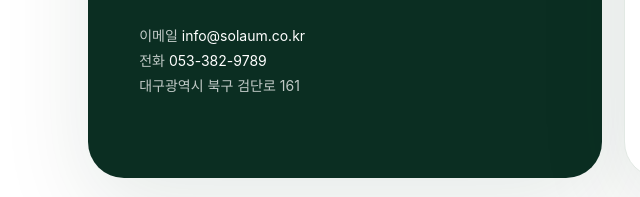
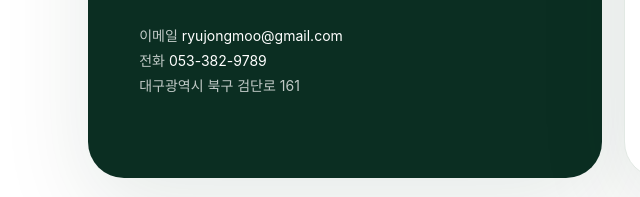
Before and after one commit to arty1976/solaum-site, a plain HTML site: page index.html in a window 1280 px wide. Shown: the part 11467-11664 px from the top of the page, 0-640 px from the left. Drawn offline with Linux system fonts and the light colour scheme; a web font is replaced by a local one.

Commit message:
문의 메일 주소를 임시로 대표 지메일로 변경
회사 메일(info@solaum.co.kr) 개설 전까지 문의 버튼, 문의 양식, 푸터 연락처가
ryujongmoo@gmail.com으로 연결되도록 변경 (한국어·영어 공통).

Co-Authored-By: Claude Opus 5.5 <noreply@anthropic.com>
Claude-Session: https://claude.ai/code/session_01NykERE516KUZhgrHMrXXLj

```diff
--- a/index.html
+++ b/index.html
@@ -25,7 +25,7 @@
 <link rel="preconnect" href="https://cdn.jsdelivr.net" crossorigin>
 <link rel="stylesheet" href="https://cdn.jsdelivr.net/gh/orioncactus/pretendard@v1.3.9/dist/web/variable/pretendardvariable-dynamic-subset.min.css">
 <link rel="preload" as="image" href="img/farm-aisle.webp" imagesrcset="img/farm-aisle-800.webp 800w, img/farm-aisle.webp 1586w" imagesizes="(max-width: 920px) 100vw, 640px">
-<script type="application/ld+json">{"@context": "https://schema.org", "@type": "Organization", "name": "솔라움 주식회사", "alternateName": "SOLAUM", "url": "https://www.solaum.co.kr/", "logo": "https://www.solaum.co.kr/img/solaum-logo.png", "email": "info@solaum.co.kr", "telephone": "+82533829789", "foundingDate": "2026-11-02", "address": {"@type": "PostalAddress", "streetAddress": "검단로 161", "addressLocality": "대구광역시 북구", "addressCountry": "KR"}}</script>
+<script type="application/ld+json">{"@context": "https://schema.org", "@type": "Organization", "name": "솔라움 주식회사", "alternateName": "SOLAUM", "url": "https://www.solaum.co.kr/", "logo": "https://www.solaum.co.kr/img/solaum-logo.png", "email": "ryujongmoo@gmail.com", "telephone": "+82533829789", "foundingDate": "2026-11-02", "address": {"@type": "PostalAddress", "streetAddress": "검단로 161", "addressLocality": "대구광역시 북구", "addressCountry": "KR"}}</script>
 <style>:root{
   --ink:#0B2E22; --ink-2:#2C3D36; --text:#5D6B65; --muted:#8A968F;
   --green:#138A48; --green-2:#42C15B; --mint:#2CCFAE;
@@ -545,7 +545,7 @@ html[lang="en"] .hero h1{font-size:clamp(2.5rem,1.3rem + 3.5vw,4.5rem)}
         <h2 id="contact-h">도시 유휴 공간의 농장 전환을 함께 실증해 보세요.</h2>
         <p>채소 정기 공급, 챔버 도입, 공공 유휴공간 실증과 투자 협력 문의를 받습니다.</p>
         <div class="c-type"><b>채소 정기 공급</b><span>식당, 카페, 병원, 요양시설 급식용 맞춤 채소</span></div><div class="c-type"><b>챔버 도입</b><span>연구·교육기관, 소규모 재배사용 챔버와 AI 운영 서비스</span></div><div class="c-type"><b>실증·투자 협력</b><span>공공 유휴공간 실증, 정부 R&amp;D 공동 수행, 시드 투자</span></div>
-        <p class="c-meta">이메일 <a href="mailto:info@solaum.co.kr">info@solaum.co.kr</a><br>전화 <a href="tel:+82533829789">053-382-9789</a><br>대구광역시 북구 검단로 161</p>
+        <p class="c-meta">이메일 <a href="mailto:ryujongmoo@gmail.com">ryujongmoo@gmail.com</a><br>전화 <a href="tel:+82533829789">053-382-9789</a><br>대구광역시 북구 검단로 161</p>
       </div>
       <form class="card raised form" id="inquiry" novalidate>
         <h3>도입·협력 문의</h3>
@@ -565,7 +565,7 @@ html[lang="en"] .hero h1{font-size:clamp(2.5rem,1.3rem + 3.5vw,4.5rem)}
   <div class="wrap">
     <div>
       <a class="brand" href="#main" aria-label="솔라움 처음으로"><img src="img/solaum-logo.png" width="416" height="152" alt="솔라움 SOLAUM" loading="lazy"></a>
-      <dl><dt>상호</dt><dd>솔라움 주식회사</dd><dt>대표이사</dt><dd>유종무</dd><dt>사업자등록번호</dt><dd>335-87-03961</dd><dt>주소</dt><dd>대구광역시 북구 검단로 161</dd><dt>이메일</dt><dd><a href="mailto:info@solaum.co.kr">info@solaum.co.kr</a></dd></dl>
+      <dl><dt>상호</dt><dd>솔라움 주식회사</dd><dt>대표이사</dt><dd>유종무</dd><dt>사업자등록번호</dt><dd>335-87-03961</dd><dt>주소</dt><dd>대구광역시 북구 검단로 161</dd><dt>이메일</dt><dd><a href="mailto:ryujongmoo@gmail.com">ryujongmoo@gmail.com</a></dd></dl>
     </div>
     <div>
       <details><summary>통계·연구 출처 보기</summary><ul><li>채소류 소비자물가: 2026년 8월 소비자물가동향</li><li>농산물 유통비용률: 2023년 농산물 유통실태조사</li><li>상가 공실률: 2026년 3분기 상업용부동산 임대동향</li><li>농림어가 고령화: 2025년 농림어업총조사</li><li>수직농장 전력 사용량: arXiv 2603.15806</li><li>반사 커튼·근접 조명 효율: Frontiers in Plant Science, 2023</li><li>재배 레시피 근거: 안동대(2018), 국립원예특작과학원(2010), 전북대(2016)</li></ul></details>
@@ -578,7 +578,7 @@ html[lang="en"] .hero h1{font-size:clamp(2.5rem,1.3rem + 3.5vw,4.5rem)}
 
 <script>
 (function(){
-  var L={"open": "메뉴 열기", "close": "메뉴 닫기", "prefix": "", "subject": "[솔라움] {topic} 문의", "labels": ["이름", "기관/회사", "회신 이메일", "문의 분야"], "email": "info@solaum.co.kr"};
+  var L={"open": "메뉴 열기", "close": "메뉴 닫기", "prefix": "", "subject": "[솔라움] {topic} 문의", "labels": ["이름", "기관/회사", "회신 이메일", "문의 분야"], "email": "ryujongmoo@gmail.com"};
   // scrollspy
   var links={}; document.querySelectorAll('.nav a[data-nav]').forEach(function(a){links[a.dataset.nav]=a;});
   var cur=null;
```
Also changed, not shown: en/index.html (+4 -4 lines).
